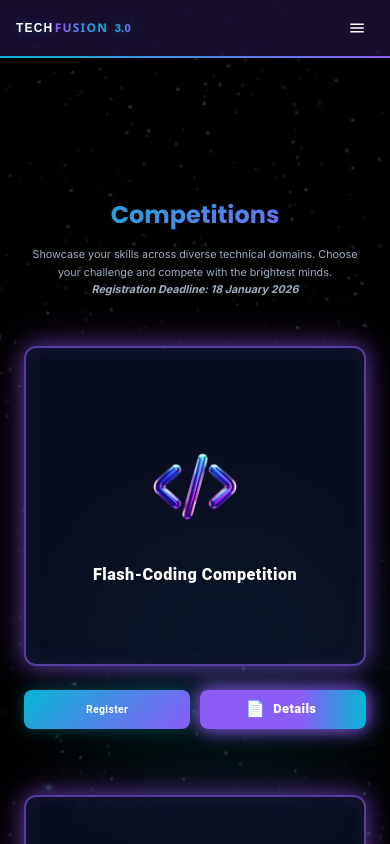
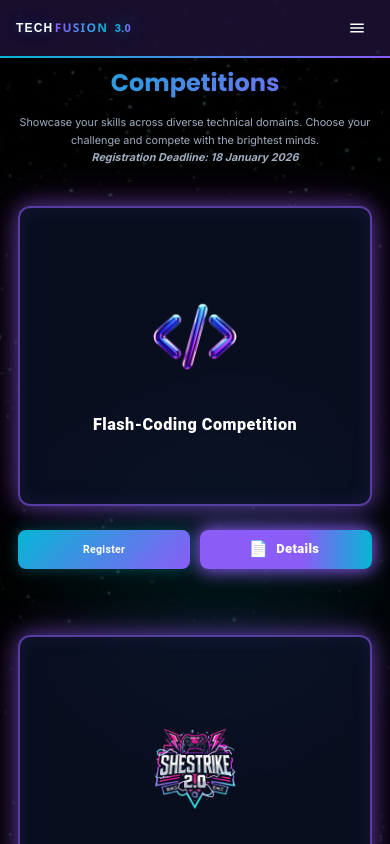
Before and after one commit to rahemeen1/TechFusion3.0, a React (Vite) app: page /competitions in a window 390 px wide. Shown: the top 844 px of the page. Built offline with nearby package versions, Linux system fonts and the light colour scheme.

Commit message:
Make hero full-width on desktop + fix Competitions page spacing and responsiveness

```diff
--- a/src/pages/Competitions.css
+++ b/src/pages/Competitions.css
@@ -1,9 +1,10 @@
 .competitions-container {
   min-height: 100vh;
-  padding: 80px 2rem 200px;
+  /* Keep content close to navbar; main-content already offsets AppBar */
+  padding: 8px 1rem 120px;
   position: relative;
   overflow: visible;
-  margin-top: 60px;
+  margin-top: 0;
   /* background:
     linear-gradient(135deg, #0a0e27 0%, #1a1f3a 50%, #0f1535 100%),
     url('/images/backgrounds/starfield.png');
@@ -40,11 +41,11 @@
 
 .competitions-header {
   max-width: 1200px;
-  margin: 0 auto 4rem;
+  margin: 0 auto 2.5rem;
   text-align: center;
   position: relative;
   z-index: 10;
-  padding: 0 1rem;
+  padding: 0 0.5rem;
 }
 
 .page-title {
@@ -70,15 +71,14 @@
 
 .competitions-grid {
   max-width: 1200px;
-  margin: 0 auto 4rem;
+  margin: 0 auto 3rem;
   display: grid;
-  gap: 3.5rem 2rem;
   grid-template-columns: repeat(auto-fill, minmax(280px, 1fr));
   gap: clamp(1rem, 3vw, 2rem);
-  row-gap: 10rem;
+  row-gap: clamp(1.5rem, 4vw, 3rem);
   position: relative;
   z-index: 10;
-  padding: 0 1rem;
+  padding: 0 0.5rem;
 }
 
 .competition-card {
@@ -209,11 +209,12 @@
 
 @media (max-width: 768px) {
   .competitions-container {
-    padding: 80px 1rem 40px;
+    padding: 8px 1rem 40px;
   }
 
   .competitions-grid {
     grid-template-columns: 1fr;
+    row-gap: clamp(1.25rem, 5vw, 2rem);
   }
 
   .guidelines-section {
--- a/src/pages/Competitions.jsx
+++ b/src/pages/Competitions.jsx
@@ -176,9 +176,7 @@
         <p className="page-subtitle">
           Showcase your skills across diverse technical domains. Choose your
           challenge and compete with the brightest minds.
-          <br>
-
-          </br>
+          <br />
           <b> <i>Registration Deadline: 18 January 2026</i> </b>
 
 
@@ -204,7 +202,7 @@
                 onMouseLeave={() => handleMouseLeave(competition.id)}
                 sx={{ position: 'relative',
     width: '100%',
-    height: 320,          // 🔴 ADD THIS
+    height: { xs: 300, sm: 320 },
     marginBottom: '2rem'   }}
               >
                 <motion.div
--- a/src/pages/Home.css
+++ b/src/pages/Home.css
@@ -30,17 +30,19 @@
 
 @media (min-width: 600px) {
   .tf3-hero-banner-img {
-    border-radius: 0 0 1rem 1rem;
+    border-radius: 0;
   }
 }
 
 @media (min-width: 900px) {
   .tf3-hero-banner-section {
-    max-width: 1200px;
-    padding: 0 1rem;
+    /* Full width on desktop, no side constraints */
+    max-width: 100%;
+    padding: 0;
   }
   .tf3-hero-banner-img {
-    border-radius: 0 0 1.5rem 1.5rem;
+    /* Keep flat for full-bleed effect */
+    border-radius: 0;
     box-shadow: 0 8px 32px #a084e8cc;
   }
 }
```
